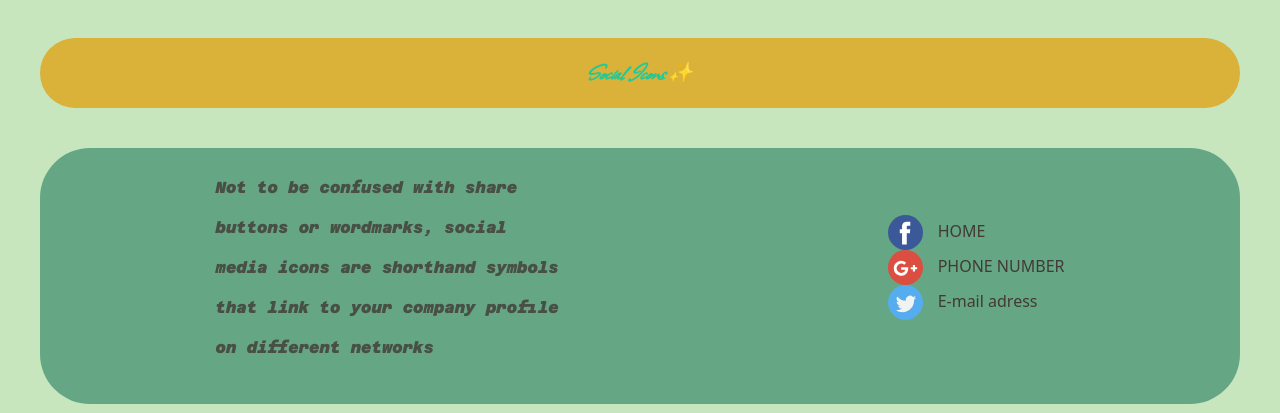
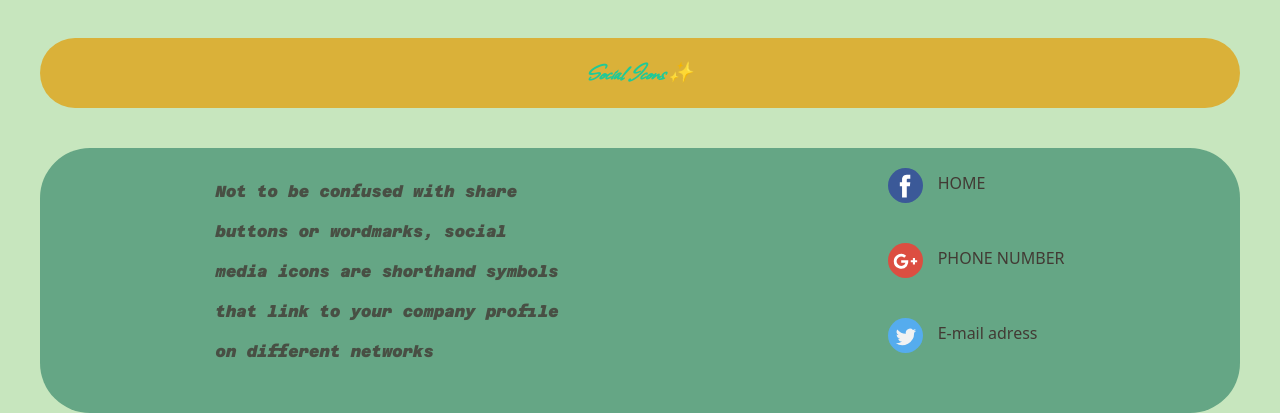
Before and after one commit to Naka1910/lesson13, a plain HTML site: page index.html in a window 1280 px wide. Shown: the part 454-867 px from the top of the page. Drawn offline with nearby package versions, Linux system fonts and the light colour scheme.

Commit message:
add changes

```diff
--- a/index.html
+++ b/index.html
@@ -47,9 +47,9 @@
         <div class="footer__block2">
           <nav class="footer__navigation">
             <ul class="footer__ul">
-              <li> <img class="footer__icons" src="images/fb.svg" alt="image"> <a class="footer__a" href="#">HOME</a><li>
-              <li > <img src="images/google+.svg" alt=""> <a class="footer__a" href="#">PHONE NUMBER</a> </li>
-              <li> <img src="images/twitter.svg" alt=""> <a class="footer__a" href="#"> E-mail adress</a> </li>
+              <li class="footer__li"> <img class="footer__icons" src="images/fb.svg" alt="image"> <a class="footer__a" href="#">HOME</a><li>
+              <li class="footer__li" > <img src="images/google+.svg" alt=""> <a class="footer__a" href="#">PHONE NUMBER</a> </li>
+              <li class="footer__li"> <img src="images/twitter.svg" alt=""> <a class="footer__a" href="#"> E-mail adress</a> </li>
             </ul>
           </nav>
         </div>
--- a/scss/_style.scss
+++ b/scss/_style.scss
@@ -138,7 +138,6 @@
         opacity: 80%;
         color: $color6;
       }
-
       &__li {
         margin-bottom: $size2;
         &:hover {
@@ -150,6 +149,7 @@
         text-decoration: none;
         color: $color6;
         margin-left: 10px;
+
         &:hover {
           color: $color5;
         }
```
Also changed, not shown: 1 other file.
